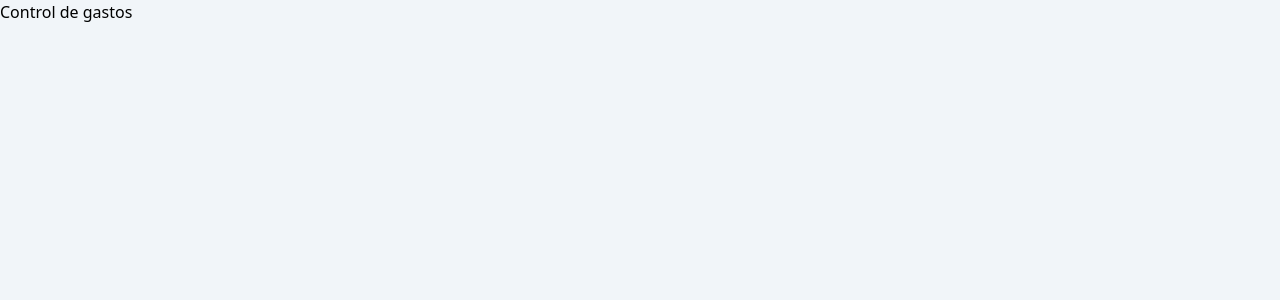
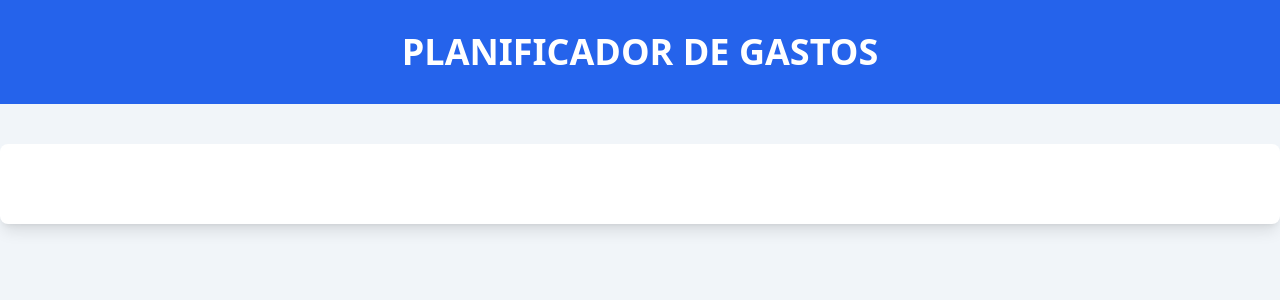
Before and after one commit to AnaTristan/control-gastos, a React (Vite) app: page / in a window 1280 px wide. Shown: the top 300 px of the page. Built offline with nearby package versions, Linux system fonts and the light colour scheme.

Commit message:
Agregando header y componente para formulario / adding header and form sheet component

```diff
--- a/src/App.tsx
+++ b/src/App.tsx
@@ -1,13 +1,19 @@
-
+import BudgetForm from "./components/BudgetForm";
 
 function App() {
-
-
   return (
     <>
-      <h1>Control de gastos</h1>
+      <header className="bg-blue-600 py-8 max-h-72">
+        <h1 className="uppercase text-center font-black text-4xl text-white">
+          Planificador de gastos
+        </h1>
+      </header>
+
+      <div className="maxw-w-3xl mx-auto bg-white shadow-lg rounded-lg mt-10 p-10">
+        <BudgetForm />
+      </div>
     </>
-  )
+  );
 }
 
-export default App
+export default App;
--- /dev/null
+++ b/src/components/BudgetForm.tsx
@@ -0,0 +1,9 @@
+
+const BudgetForm = () => {
+  return <div>
+
+
+  </div>;
+};
+
+export default BudgetForm;
```
